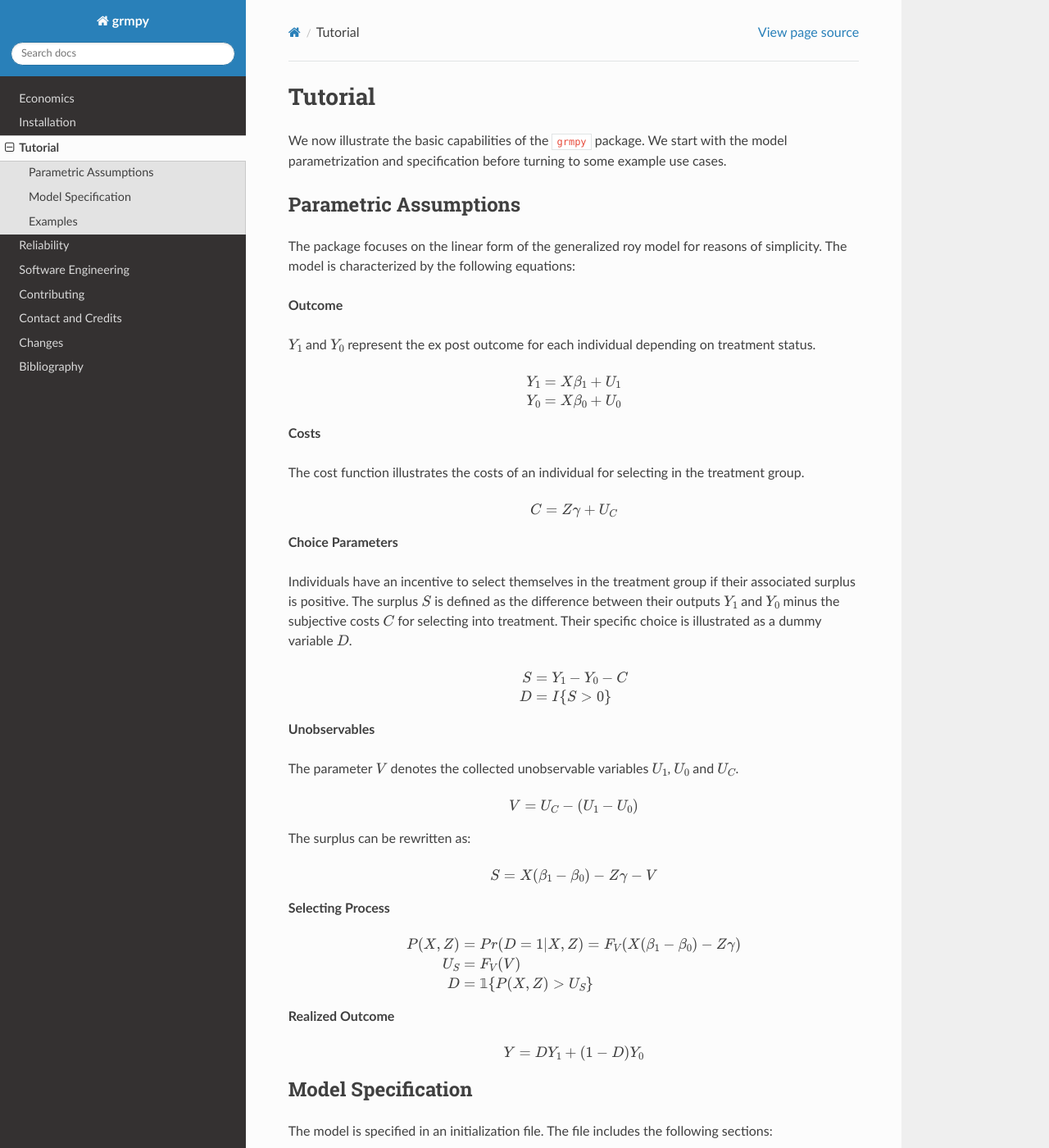
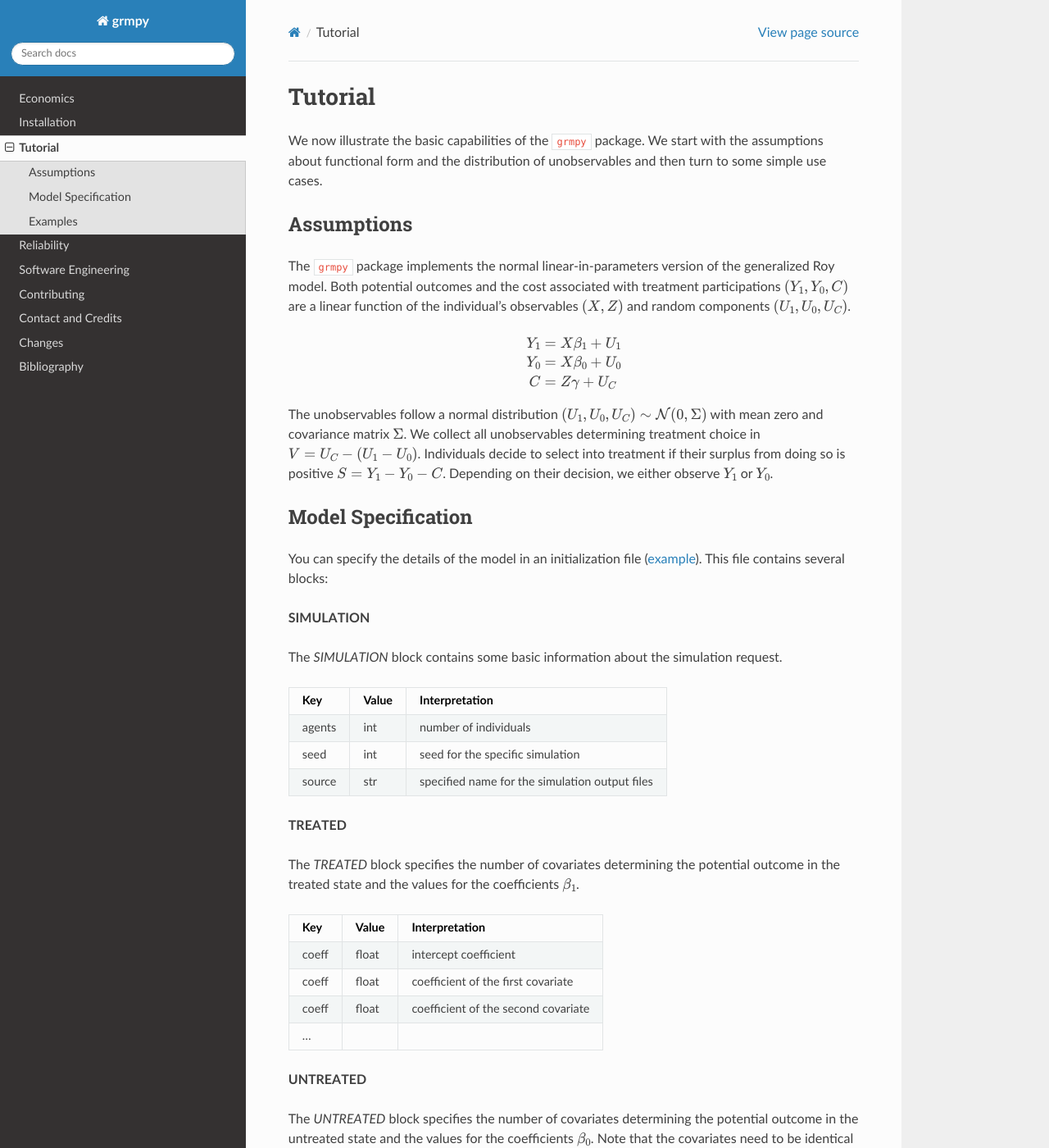
Before and after one commit to OpenSourceEconomics/grmpy, a Sphinx documentation site: the page built from docs/tutorial.rst, in a window 1280 px wide and 1400 px high. Shown: the whole window at 82% size. Built offline with Sphinx 7.4.7 and the Read the Docs theme 2.0.0, drawn with Linux system fonts in a browser that asks for light colours; some of the changed text lies outside the part shown.

Commit message:
started working on tutorial.rst, added directory with tutorial files

```diff
--- a/docs/tutorial.rst
+++ b/docs/tutorial.rst
@@ -1,73 +1,28 @@
 Tutorial
 ========
 
-We now illustrate the basic capabilities of the ``grmpy`` package. We start with the model parametrization and specification before turning to some example use cases.
+We now illustrate the basic capabilities of the ``grmpy`` package. We start with the assumptions about functional form and the distribution of unobservables and then turn to some simple use cases.
 
+Assumptions
+------------
 
-Parametric Assumptions
-----------------------
-
-The package focuses on the linear form of the generalized roy model for reasons of simplicity. The model is characterized by the following equations:
-
-**Outcome**
-
-:math:`Y_1` and :math:`Y_0` represent the ex post outcome for each individual depending on treatment status.
+The ``grmpy`` package implements the normal linear-in-parameters version of the generalized Roy model. Both potential outcomes and the cost associated with treatment participations :math:`(Y_1, Y_0, C)` are a linear function of the individual's observables :math:`(X, Z)` and random components :math:`(U_1, U_0, U_C)`.
 
 .. math::
     Y_1 & = X \beta_1 + U_1 \\
     Y_0 & = X \beta_0 + U_0 \\
+    C   & = Z \gamma + U_C \\
 
-**Costs**
-
-The cost function illustrates the costs of an individual for selecting in the treatment group.
-
-.. math::
-        C & = Z \gamma + U_C \\
-
-**Choice Parameters**
-
-Individuals have an incentive to select themselves in the treatment group if their associated surplus is positive. The surplus :math:`S` is defined as the  difference between their outputs :math:`Y_1` and :math:`Y_0` minus the subjective costs :math:`C` for selecting into treatment.
-Their specific choice is illustrated as a dummy variable :math:`D`.
-
-.. math::
-        S & = Y_1 - Y_0 - C\\
-        D & = I\{S>0\}
-
-**Unobservables**
-
-The parameter :math:`V` denotes the collected unobservable variables :math:`U_1`, :math:`U_0` and :math:`U_C`.
-
-.. math::
-        V & = U_C -(U_1 - U_0)\\
-
-The surplus can be rewritten as:
-
-.. math::
-        S & = X (\beta_1 - \beta_0) - Z \gamma - V\\
-
-
-
-**Selecting Process**
-
-.. math::
-        P(X,Z) & = Pr(D=1|X,Z) = F_V (X (\beta_1 - \beta_0) -Z \gamma)\\
-        U_S & = F_V(V)\\
-        D & = \mathbb{1}\{P(X,Z) > U_S\}
-
-**Realized Outcome**
-
-.. math::
-        Y = D Y_1 + (1-D) Y_0\\
+The unobservables follow a normal distribution :math:`(U_1, U_0, U_C) \sim \mathcal{N}(0, \Sigma)` with mean zero and covariance matrix :math:`\Sigma`. We collect all unobservables determining treatment choice in :math:`V = U_C - (U_1 - U_0)`. Individuals decide to select into treatment if their surplus from doing so is positive :math:`S = Y_1 - Y_0 - C`. Depending on their decision, we either observe :math:`Y_1` or :math:`Y_0`.
 
 Model Specification
 -------------------
 
-The model is specified in an initialization file. The file includes the following sections:
-
+You can specify the details of the model in an initialization file (`example <https://github.com/restudToolbox/package/blob/master/respy/tests/resources/kw_data_one.ini>`_). This file contains several blocks:
 
 **SIMULATION**
 
-The *SIMULATION* part contains basic configurations that determine the simulation and output process.
+The *SIMULATION* block contains some basic information about the simulation request.
 
 =======     ======      ==================
 Key         Value       Interpretation
@@ -77,73 +32,73 @@ seed        int         seed for the specific simulation
 source      str         specified name for the simulation output files
 =======     ======      ==================
 
-**TREATED & UNTREATED**
+**TREATED**
 
-The *TREATED* and *UNTREATED* paragraph are similar regarding their structure. Both contain the parameters that determine the expected wage dependent on the treatment status. There can be added as many covariates as wished, but the number has to be the same for both cases.
+The *TREATED* block specifies the number of covariates determining the potential outcome in the treated state and the values for the coefficients :math:`\beta_1`.
 
-=======     ======  =======  =========   ==================
-Key         Value    Type    Fraction    Interpretation
-=======     ======  =======  =========   ==================
-coeff       float    ---      ---         intercept coefficient
-coeff       float   string    float       coefficient of the first covariate
-coeff       float   string    float       coefficient of the second covariate
+=======     ======  ==================
+Key         Value   Interpretation
+=======     ======  ==================
+coeff       float   intercept coefficient
+coeff       float   coefficient of the first covariate
+coeff       float   coefficient of the second covariate
  ...
-=======     ======  =======  =========   ==================
+=======     ======  ==================
+
+**UNTREATED**
+
+The *UNTREATED* block specifies the number of covariates determining the potential outcome in the untreated state and the values for the coefficients :math:`\beta_0`. Note that the covariates need to be identical to the *TREATED* block.
+
+=======     ======  ==================
+Key         Value   Interpretation
+=======     ======  ==================
+coeff       float   intercept coefficient
+coeff       float   coefficient of the first covariate
+coeff       float   coefficient of the second covariate
+ ...
+=======     ======  ==================
 
 **COST**
 
-The *COST* section includes parameters related to the cost function.
+The *COST* block specifies the number of covariates determining the cost of treatment and the values for the coefficients :math:`\gamma`.
 
-=======     ======  =======  =========   ==================
-Key         Value    Type    Fraction    Interpretation
-=======     ======  =======  =========   ==================
-coeff       float    ---      ---         intercept coefficient
-coeff       float   string    float       coefficient of the first covariate
-coeff       float   string    float       coefficient of the second covariate
+=======     ======  ==================
+Key         Value   Interpretation
+=======     ======  ==================
+coeff       float   intercept coefficient
+coeff       float   coefficient of the first covariate
+coeff       float   coefficient of the second covariate
  ...
-=======     ======  =======  =========   ==================
-
-.. Warning::
-
-    - The first coefficient in the **TREATED**, **UNTREATED** and **COST** section is interpreted as an intercept.
-
-    - You can add a desired number of different coefficients to all three sections. However it should be noted that the number of coefficients in the **TREATED** and **UNTREATED** sections has to be the same.
-
-    - The **Type** column allows to set covariates to binary variables. For this purpose you just have to insert **binary** behind the coefficient value. The default value is **nonbinary**.
-
-    - Note that if you want to implement a binary covariate in the **TREATED** and the **UNTREATED** section it is sufficent to implement the option in only one of the sections.
-
-    - Further note that setting an intercept coefficient to **binary** will be ignored in the simulation process.
-
-    - The **Fraction** column allows to set a specific rate for which the binary variable is one by adding a float value between 0 and 1. If no argument is inserted, the simulation process will define a random rate.
+=======     ======  ==================
 
 **DIST**
 
-This Section determines the distributional characteristics of the unobservable variables.
-The indices *0* and *1* denote the distributional information for the error terms of the untreated and treated outcomes :math:`(Y_0, Y_1)`, whereas *V* denotes the distributional characteristics of the collected unobservable variables.
+The **DIST** block specifies the distribution of the unobservables.
 
+.. warning:: This block specifies the correlation structure between :math:`(U_1, U_0, V)` and not :math:`(U_1, U_0, U_C)`.
 
 ======= ======      ==========================
 Key     Value       Interpretation
 ======= ======      ==========================
-coeff    float      :math:`\sigma_{0}`
-coeff    float      :math:`\sigma_{01}`
-coeff    float      :math:`\sigma_{0V}`
-coeff    float      :math:`\sigma_{1}`
-coeff    float      :math:`\sigma_{1V}`
+coeff    float      :math:`\sigma_{U_0}`
+coeff    float      :math:`\sigma_{U_1,U_0}`
+coeff    float      :math:`\sigma_{U_0,V}`
+coeff    float      :math:`\sigma_{U_1}`
+coeff    float      :math:`\sigma_{U_1,V}`
 coeff    float      :math:`\sigma_{V}`
 ======= ======      ==========================
 
 Examples
 --------
-.. todo::
-    - Ask Phillip why we can't use functions from the package by importing it via ``import grmpy``.
 
-In the following chapter we explore the basic features of the ``grmpy`` package. Firstly you have to import the package.
+In the following chapter we explore the basic features of the ``grmpy`` package. The module with this tutorial is available (`online <https://github.com/restudToolbox/package/blob/master/respy/tests/resources/kw_data_one.ini>`_).
+
+Initially we simply load the package.
+
 ::
 
+    import grmpy
 
-    from grmpy.simulate.simulate import simulate
 
     from grmpy.test.random_init import generate_random_dict()
 
--- /dev/null
+++ b/docs/tutorial/tutorial.py
@@ -0,0 +1,3 @@
+import grmpy
+
+grmpy.simulate('test.grmpy.ini')
--- a/grmpy/__init__.py
+++ b/grmpy/__init__.py
@@ -2,6 +2,8 @@
 import os
 
 import pytest
+
+from grmpy.simulate.simulate import simulate
 
 
 def test():
```
Also changed, not shown: 1 other file.
